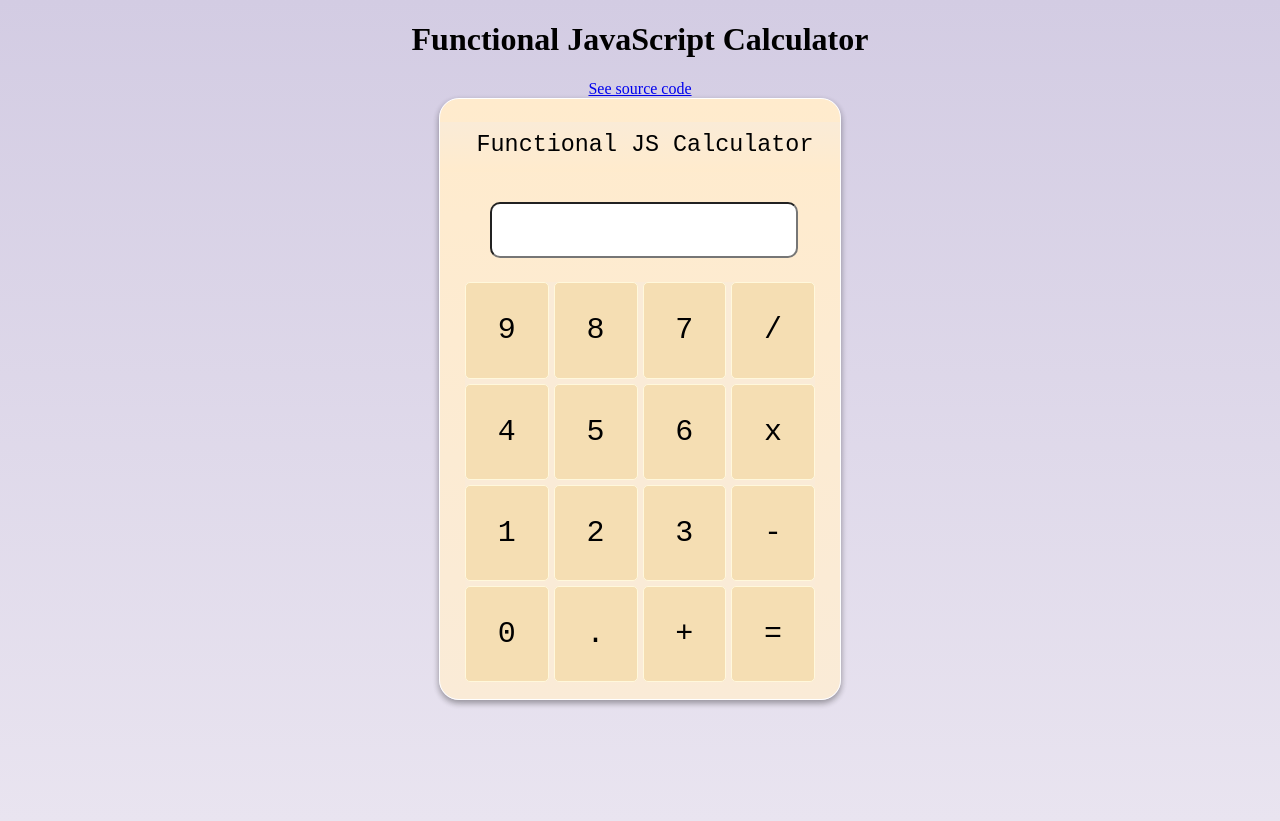
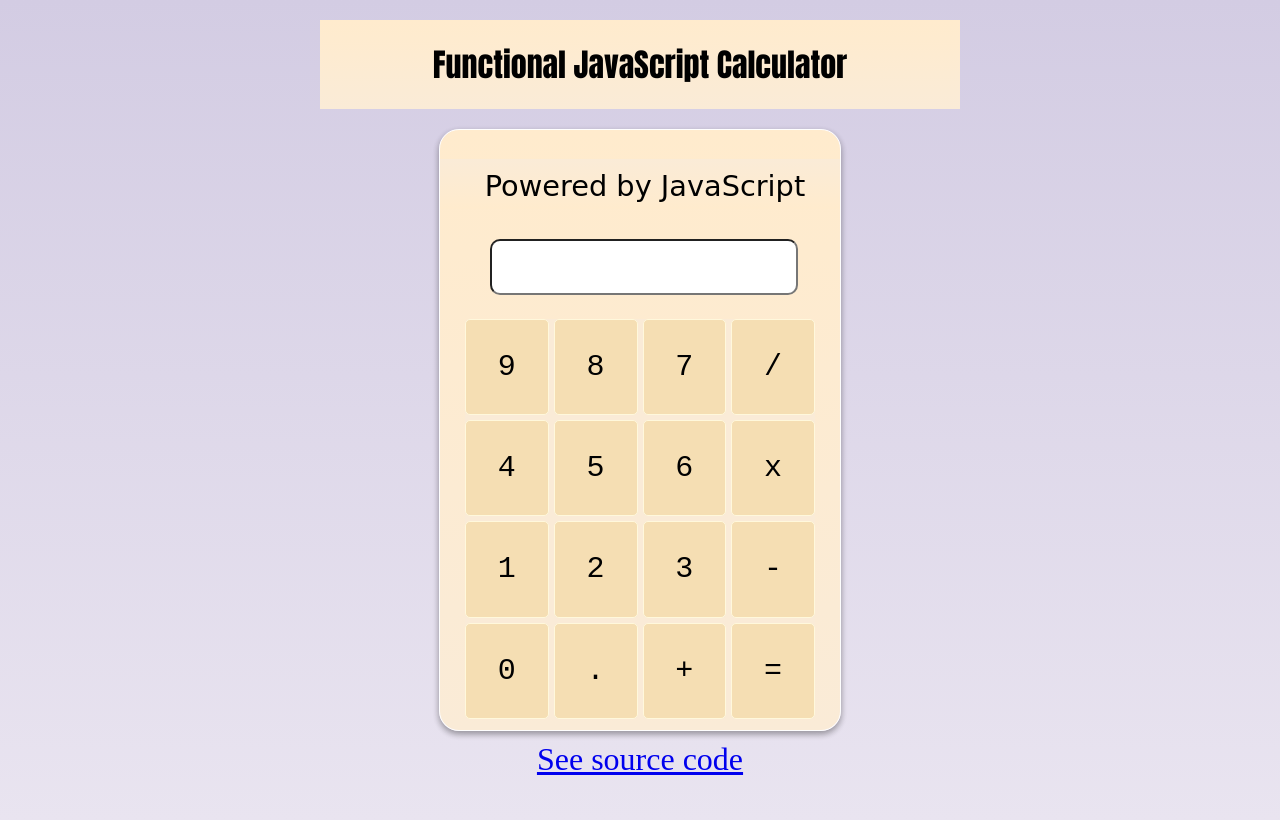
Before and after one commit to lmanzanero/functional-js-calculator, a website with bundled scripts: page index.html in a window 1280 px wide. Built offline with nearby package versions, Linux system fonts and the light colour scheme.

Commit message:
Added final color changes

```diff
--- a/index.html
+++ b/index.html
@@ -10,13 +10,9 @@
 <body>
     <h1>Functional JavaScript Calculator</h1>
 
-    <div>
-       <a href="https://github.com/lmanzanero/functional-js-calculator" target="_blank">See source code</a>
-    </div>
-
     <div class="calculator-box">
         <div class="calculator-header">
-            <p>Functional JS Calculator</p>
+            <p>Powered by JavaScript</p>
         </div>
         <div class="screen-box">
             <input type="text">
@@ -40,6 +36,10 @@
             <button type="button">=</button>
         </div>
     </div>
+
+    <footer>
+        <a href="https://github.com/lmanzanero/functional-js-calculator" target="_blank">See source code</a>
+     </footer>
 </body>
 <script src="./calc.js" type="module"></script>
 </html>
--- a/style.css
+++ b/style.css
@@ -3,6 +3,14 @@ body {
     text-align: center;
     background-image: linear-gradient(#D3CCE3, #E9E4F0);
     height: 100vh;
+}
+
+h1 {
+    font-family: Impact, Haettenschweiler, 'Arial Narrow Bold', sans-serif;
+    background-image: linear-gradient(blanchedalmond, antiquewhite);
+    width: 600px;
+    margin: 20px auto 20px auto;
+    padding: 20px;
 }
 
 .calculator-box {
@@ -22,7 +30,7 @@ body {
 }
 
 .calculator-header p {
-    font-family: monospace;
+    font-family: cursive;
     font-size: 1.8em;
     color: black;
     text-align: center;
@@ -86,3 +94,12 @@ body {
     box-shadow: 0 1px 3px rgba(0,0,0,0.16), 0 1px 3px rgba(0,0,0,0.23);
     transition: 0.4s;
 }
+
+footer {
+    font-size: 2em;
+    margin: 10px;
+}
+
+footer a:hover {
+    background-color: darksalmon;
+}
```
